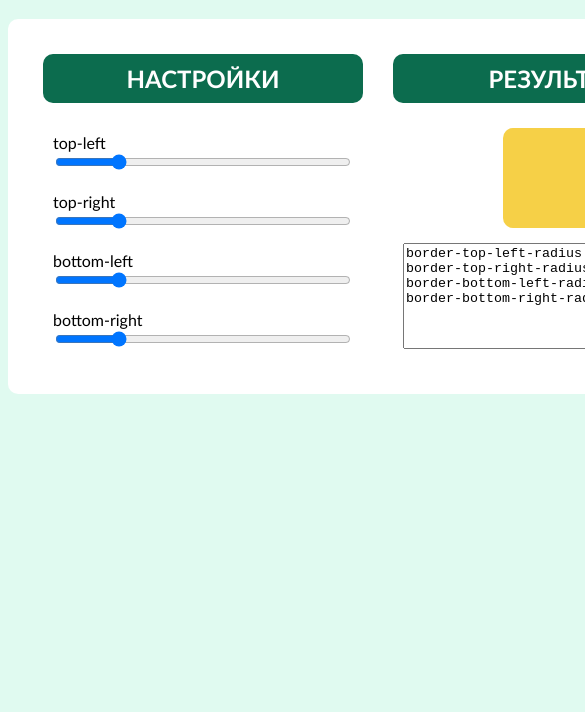
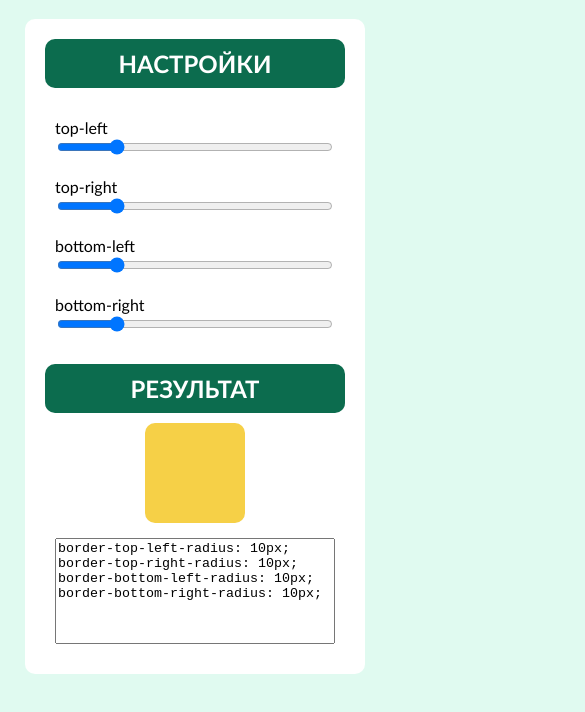
Before and after one commit to deadlycrys/borderRadiusGenerator, a plain HTML site: page index.html in a window 390 px wide. Shown: the part 102-814 px from the top of the page, 585 px wide, since content can reach past the window. Drawn offline with Linux system fonts and the light colour scheme.

Commit message:
added mobile adaptation

```diff
--- a/style.css
+++ b/style.css
@@ -48,3 +48,21 @@ textarea{
     resize: none;
     height: 100px;
 }
+
+@media only screen and (max-width: 1199px){
+    form{
+        max-width: 300px;
+        height: auto;
+        flex-direction: column;
+    }
+    .column{
+        width: auto;
+        margin: 10px;
+    }
+    .column:nth-child(2){
+        margin-top: 30px;
+    }
+    textarea{
+        margin-top: 15px;
+    }
+}
```
